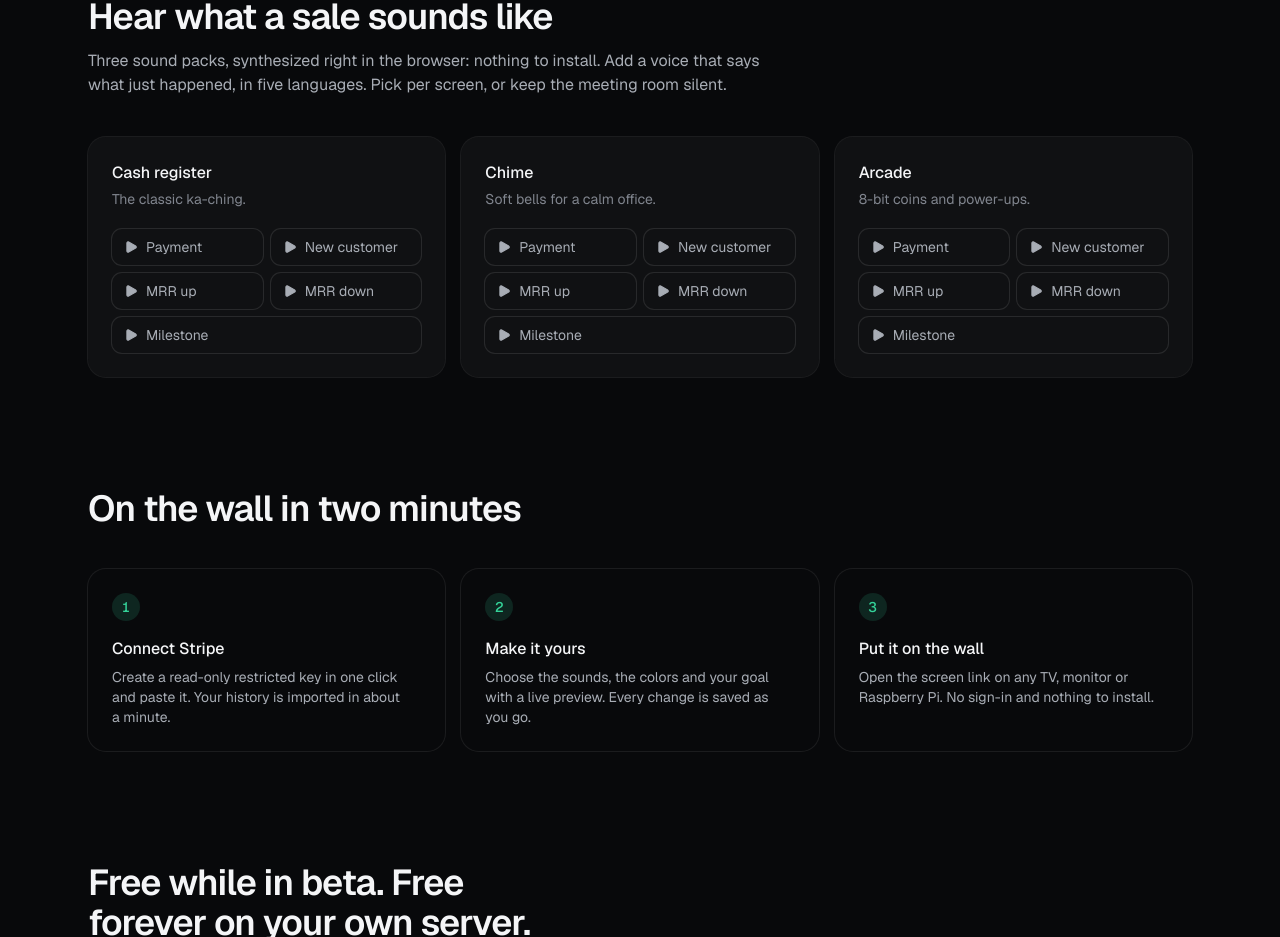
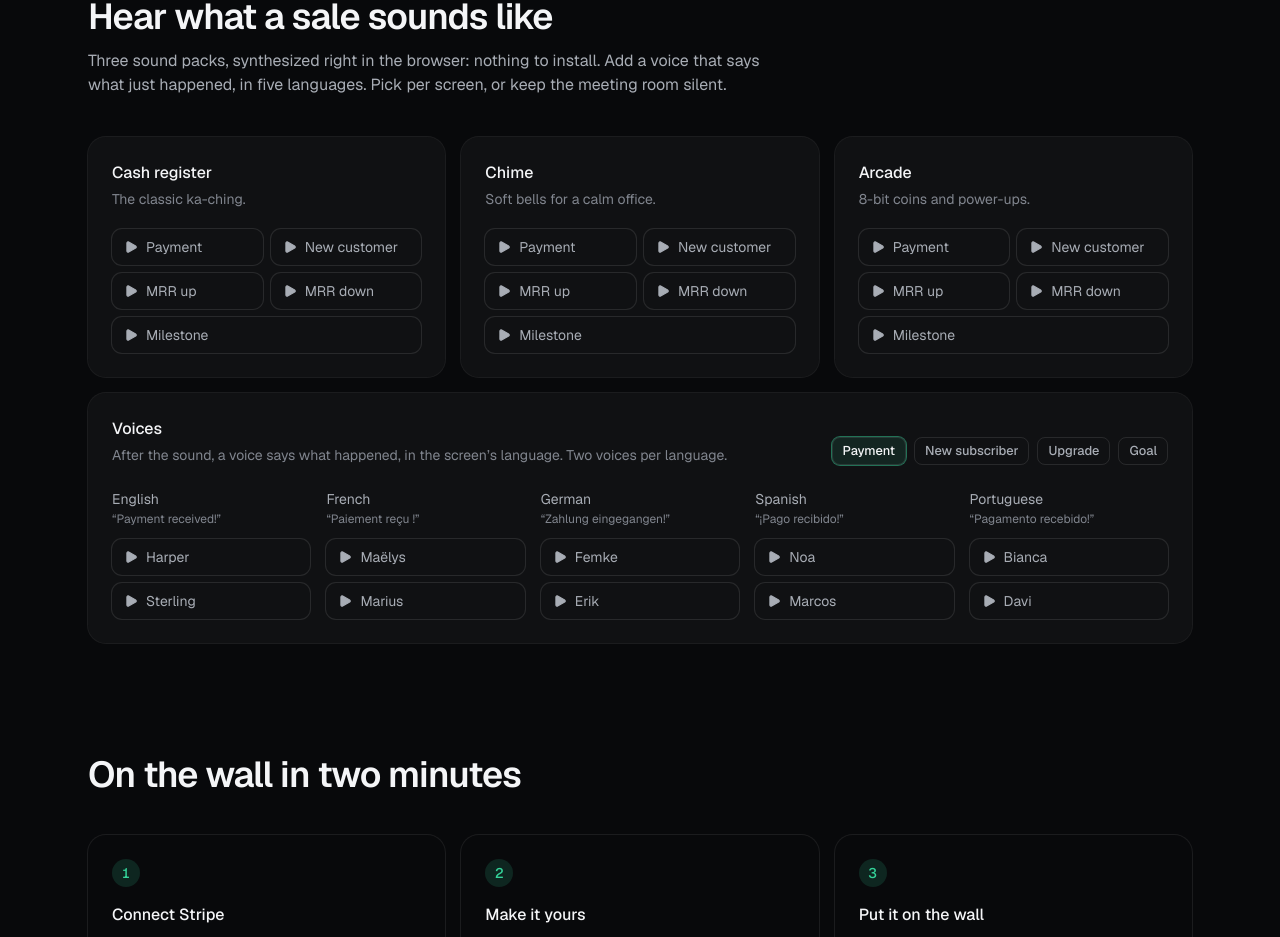
Before and after one commit to Synapsr/SaaS-Monitor, a Next.js app: page / in a window 1280 px wide. Shown: the part 2160-3097 px from the top of the page. Built offline with nearby package versions, Linux system fonts and the light colour scheme; no server answers.

Commit message:
feat(landing): play every voice on the sound board, in its own language
A Voices row under the sound packs plays the recorded clips screens play: each voice of each language says the chosen phrase (payment, new subscriber, upgrade, goal), with the words shown in that language.

```diff
--- a/src/components/marketing/sound-board.tsx
+++ b/src/components/marketing/sound-board.tsx
@@ -2,6 +2,7 @@
 
 import { PlayIcon } from "lucide-react";
 import { useState } from "react";
+import { VoiceBoard } from "@/components/marketing/voice-board";
 import { SOUND_PACKS, type SoundPack } from "@/lib/screens/settings";
 import { playSound, SOUND_PACK_NAMES, type SoundEvent } from "@/lib/sounds";
 import { cn } from "@/lib/utils";
@@ -20,7 +21,10 @@ const EVENTS: { id: SoundEvent; label: string }[] = [
   { id: "milestone", label: "Milestone" },
 ];
 
-/** Every sound of every pack, one click away. Sounds are synthesized in the browser. */
+/**
+ * Every sound of every pack, one click away, then every voice. Sounds are synthesized in the
+ * browser; voices are the recorded clips screens play.
+ */
 export function SoundBoard() {
   const [playing, setPlaying] = useState<string | null>(null);
 
@@ -32,6 +36,7 @@ export function SoundBoard() {
   }
 
   return (
+    <div className="flex flex-col gap-4">
       <ul className="grid gap-4 md:grid-cols-3">
         {SOUND_PACKS.map((pack) => (
           <li
@@ -70,5 +75,7 @@ export function SoundBoard() {
           </li>
         ))}
       </ul>
+      <VoiceBoard />
+    </div>
   );
 }
--- /dev/null
+++ b/src/components/marketing/voice-board.tsx
@@ -0,0 +1,127 @@
+"use client";
+
+import { PlayIcon } from "lucide-react";
+import { useId, useState } from "react";
+import { ToggleGroup, ToggleGroupItem } from "@/components/ui/toggle-group";
+import { unlockAudio } from "@/lib/sounds";
+import { cn } from "@/lib/utils";
+import type { Phrase } from "@/lib/voice/announcements";
+import { recordedClipUrl } from "@/lib/voice/moment-speech";
+import { RECORDED_PHRASES } from "@/lib/voice/phrases";
+import { recordedClip, speak } from "@/lib/voice/player";
+import { VOICE_LANGUAGES, voicesOf, type Voice, type VoiceLanguage } from "@/lib/voice/voices";
+
+/** The landing page is in English: languages go by their English names here. */
+const LANGUAGE_LABELS: Record<VoiceLanguage, string> = {
+  en: "English",
+  fr: "French",
+  de: "German",
+  es: "Spanish",
+  pt: "Portuguese",
+};
+
+const PHRASES: { id: Phrase; label: string }[] = [
+  { id: "payment", label: "Payment" },
+  { id: "subscription", label: "New subscriber" },
+  { id: "upgrade", label: "Upgrade" },
+  { id: "goal", label: "Goal" },
+];
+
+/** Every voice saying the same recorded phrase, in its own language: the clips screens play. */
+export function VoiceBoard() {
+  const id = useId();
+  const [phrase, setPhrase] = useState<Phrase>("payment");
+  const [playing, setPlaying] = useState<string | null>(null);
+
+  function play(voice: Voice) {
+    const key = `${voice.id}:${phrase}`;
+    const clip = recordedClip(recordedClipUrl(voice.id, phrase));
+    setPlaying(key);
+    const done = () => setPlaying((current) => (current === key ? null : current));
+    // Browsers only allow audio from a click: unlock it now, the clip plays once downloaded.
+    void unlockAudio().then(() => speak(clip, { volume: 0.9, delayMs: 0 }));
+    clip.then((buffer) => setTimeout(done, buffer.duration * 1000 + 200), done);
+  }
+
+  return (
+    <section
+      aria-labelledby={`${id}-title`}
+      className="flex flex-col gap-6 rounded-2xl bg-white/[0.03] p-6 ring-1 ring-white/[0.08]"
+    >
+      <div className="flex flex-col gap-4 lg:flex-row lg:items-end lg:justify-between">
+        <div>
+          <h3 id={`${id}-title`} className="font-medium text-(--ink)">
+            Voices
+          </h3>
+          <p className="mt-1 text-sm text-pretty text-(--ink-3)">
+            After the sound, a voice says what happened, in the screen’s language. Two voices per
+            language.
+          </p>
+        </div>
+        <ToggleGroup
+          type="single"
+          size="sm"
+          variant="outline"
+          value={phrase}
+          onValueChange={(value) => {
+            // Empty when the chosen phrase is clicked again: one stays chosen.
+            const chosen = PHRASES.find((option) => option.id === value);
+            if (chosen) setPhrase(chosen.id);
+          }}
+          aria-label="Phrase the voices say"
+          className="flex-wrap"
+        >
+          {PHRASES.map((option) => (
+            <ToggleGroupItem
+              key={option.id}
+              value={option.id}
+              className="border-white/10 text-(--ink-2) hover:bg-white/[0.06] hover:text-(--ink) focus-visible:ring-(--glow)/50 data-[state=on]:bg-(--glow)/10 data-[state=on]:text-(--ink) data-[state=on]:ring-1 data-[state=on]:ring-(--glow)/50"
+            >
+              {option.label}
+            </ToggleGroupItem>
+          ))}
+        </ToggleGroup>
+      </div>
+
+      <ul className="grid gap-x-4 gap-y-6 sm:grid-cols-3 lg:grid-cols-5">
+        {VOICE_LANGUAGES.map((language) => {
+          const words = RECORDED_PHRASES[language][phrase];
+          return (
+            <li key={language} className="flex flex-col gap-3">
+              <div>
+                <p className="text-sm text-(--ink-2)">{LANGUAGE_LABELS[language]}</p>
+                <p lang={language} className="mt-0.5 text-xs text-pretty text-(--ink-3)">
+                  “{words}”
+                </p>
+              </div>
+              <div className="grid grid-cols-2 gap-2 lg:grid-cols-1">
+                {voicesOf(language).map((voice) => {
+                  const active = playing === `${voice.id}:${phrase}`;
+                  return (
+                    <button
+                      key={voice.id}
+                      type="button"
+                      onClick={() => play(voice)}
+                      title={voice.description}
+                      aria-label={`Play ${voice.name}, a ${LANGUAGE_LABELS[language]} voice, saying “${words}”`}
+                      className={cn(
+                        "flex items-center gap-2 rounded-lg px-3 py-2 text-left text-sm text-(--ink-2) ring-1 ring-white/10 transition-colors outline-none hover:bg-white/[0.06] hover:text-(--ink) focus-visible:ring-2 focus-visible:ring-(--glow)",
+                        active && "bg-(--glow)/10 text-(--ink) ring-(--glow)/50",
+                      )}
+                    >
+                      <PlayIcon
+                        aria-hidden
+                        className={cn("size-3.5 shrink-0 fill-current", active && "text-(--glow)")}
+                      />
+                      {voice.name}
+                    </button>
+                  );
+                })}
+              </div>
+            </li>
+          );
+        })}
+      </ul>
+    </section>
+  );
+}
```
Lines whose indentation alone changed are shown as unchanged.
